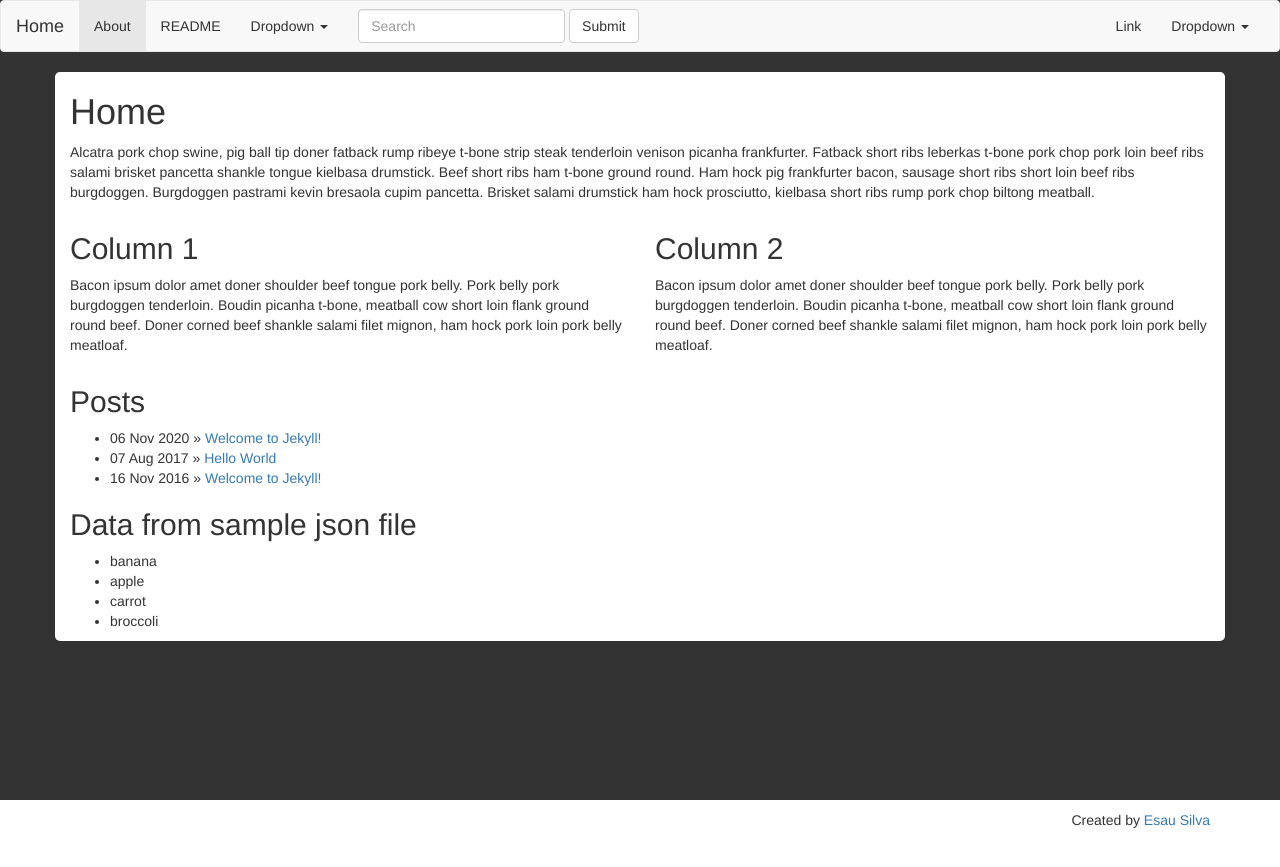
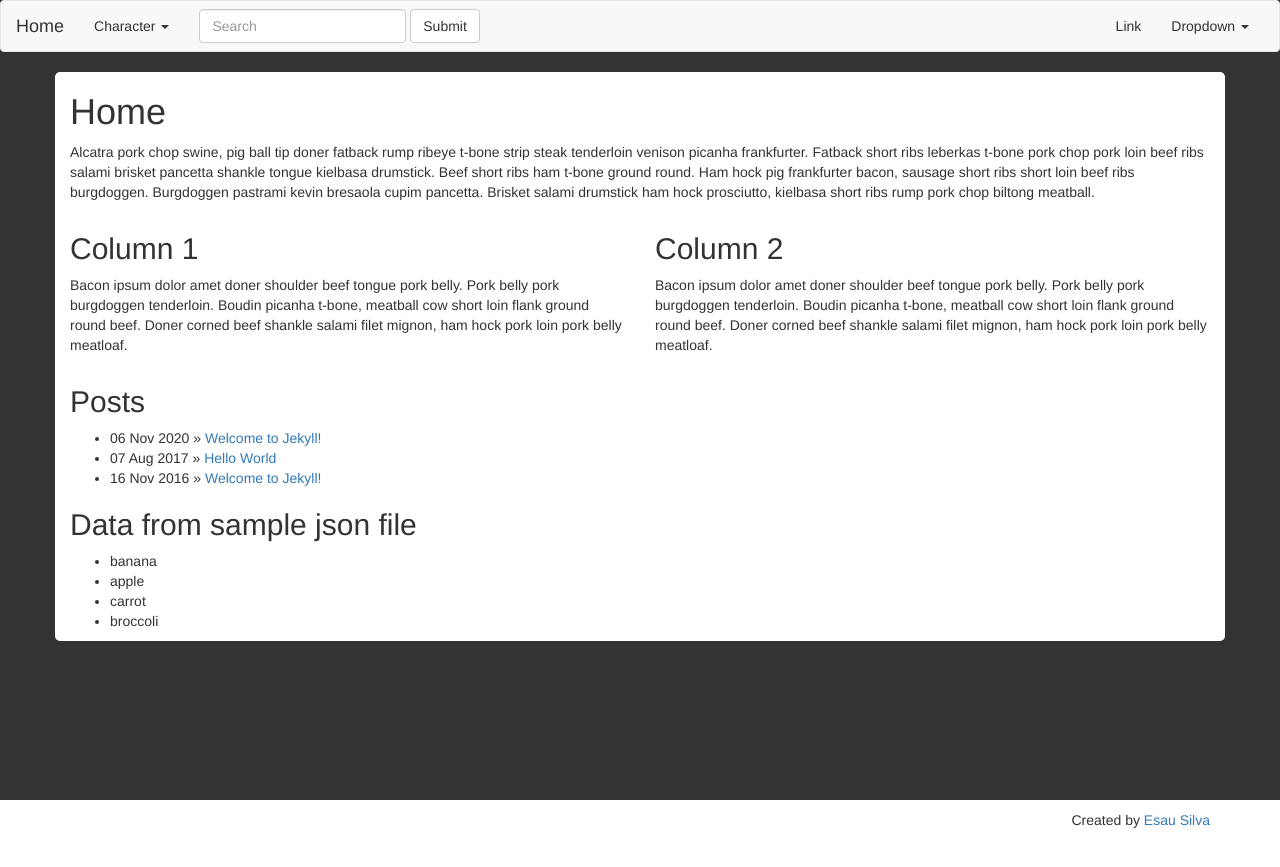
Before and after one commit to matneyx/MimicsAndXorn, a Jekyll site: the page built from index.html, in a window 1280 px wide. Shown: the top 867 px of the page. Built offline with Jekyll 4.4.1, drawn with Linux system fonts in a browser that asks for light colours; nearby versions of some CDN libraries; a script that is not in the unit is left out.

```diff
--- a/Gemfile
+++ b/Gemfile
@@ -8,4 +8,4 @@ git_source(:github) {|repo_name| "https://github.com/#{repo_name}" }
 
 gem "jekyll"
 gem "jekyll-minifier"
-gem "bulma-clean-theme"
+gem "github-pages", group: :jekyll_plugins
--- a/_config.yml
+++ b/_config.yml
@@ -20,7 +20,7 @@
 
 title: Mimics and Xorn
 email: matneyx@gmail.com
-description: A class- and level-less 5e compatible RPG.
+description: A class- and level-less 5e variant.
 baseurl: "" # the subpath of your site, e.g. /blog
 url: "https://matneyx.github.io/MimicsAndXorn" # the base hostname & protocol for your site, e.g. http://example.com
 twitter_username: matneyx
@@ -29,8 +29,7 @@ github_username:  matneyx
 source: ./
 
 # Build settings
-theme: bulma-clean-theme
-remote_theme: chrisrhymes/bulma-clean-theme
+theme: jekyll-theme-midnight
 
 plugins:
   - jekyll-minifier
--- a/_includes/navigation.html
+++ b/_includes/navigation.html
@@ -20,37 +20,24 @@
     <!-- Collect the nav links, forms, and other content for toggling -->
     <div class="collapse navbar-collapse" id="bs-example-navbar-collapse-1">
       <ul class="nav navbar-nav">
-        <li class="active">
-          <a href="{{ site.baseurl }}/about.html"
-            >About <span class="sr-only">(current)</span></a
-          >
-        </li>
-        <li>
-          <a
-            href="https://github.com/esausilva/jekyll-gulp-boilerplate/blob/master/README.md"
-            >README</a
-          >
-        </li>
-        <li class="dropdown">
-          <a
+        {% for item in site.data.navigation %}
+          <li class="dropdown">
+            <a
             href="#"
             class="dropdown-toggle"
             data-toggle="dropdown"
             role="button"
             aria-haspopup="true"
             aria-expanded="false"
-            >Dropdown <span class="caret"></span
+            >{{item.title}} <span class="caret"></span
           ></a>
           <ul class="dropdown-menu">
-            <li><a href="#">Action</a></li>
-            <li><a href="#">Another action</a></li>
-            <li><a href="#">Something else here</a></li>
-            <li role="separator" class="divider"></li>
-            <li><a href="#">Separated link</a></li>
-            <li role="separator" class="divider"></li>
-            <li><a href="#">One more separated link</a></li>
+            {% for subitem in item.subfolderitems %}
+            <li><a href="{{subitem.url}}">{{subitem.title}}</a></li>
+            {% endfor %}
           </ul>
-        </li>
+          </li>
+        {% endfor %}
       </ul>
       <form class="navbar-form navbar-left">
         <div class="form-group">
--- a/package.json
+++ b/package.json
@@ -1,7 +1,7 @@
 {
   "name": "mimicsandxorn",
   "version": "1.0.0",
-  "description": "A living open-source, 5e compatible RPG.",
+  "description": "A living open-source, 5e variant.",
   "main": "gulpfile.js",
   "scripts": {
     "start": "bundle exec npx gulp",
```
Also changed, not shown: _data/navigation.json (added, +15 -0 lines), Gemfile.lock, README.md, 1 other file.
